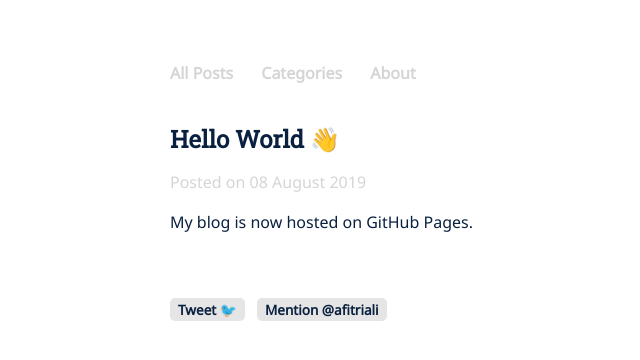
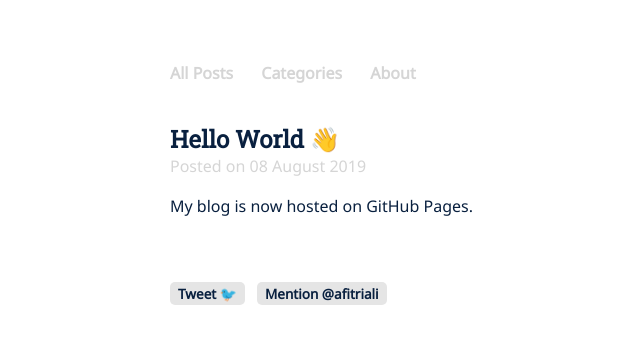
Before and after one commit to xfltrt/xfltrt.github.io, a Jekyll site: the page built from _posts/2019-08-08-hello-world.md, in a window 1280 px wide. Shown: the top 360 px of the page, without its empty margins (120-760 px from the left). Built offline with Jekyll 4.4.1, drawn with Linux system fonts in a browser that asks for light colours; comment, search, counter and statistics services are not loaded.

Commit message:
Update main.scss

```diff
--- a/_sass/main.scss
+++ b/_sass/main.scss
@@ -28,6 +28,10 @@
 
 p {
   line-height: 1.5rem;
+}
+
+p:last-child {
+  margin-bottom: 0;
 }
 
 nav {
@@ -80,6 +84,7 @@
 
 .details {
   color: var(--colour-gray);
+  margin-top: 0;
 }
 
 footer {
```
